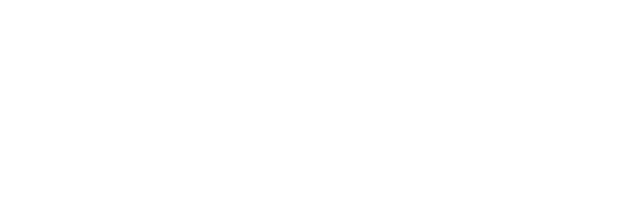
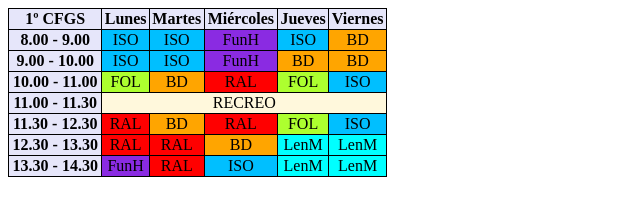
Before and after one commit to marcosva04/LM2324, a plain HTML site: page horario.html in a window 1280 px wide. Shown: the whole page, without its empty margins (0-640 px from the left). Drawn offline with Linux system fonts and the light colour scheme.

Commit message:
creación de tabla

```diff
--- a/horario.html
+++ b/horario.html
@@ -5,7 +5,38 @@
     <meta name="viewport" content="width=device-width, initial-scale=1.0">
     <title>HORARIO 1ºCFGS</title>
 </head>
+<style>
+    table, th, td {
+      border:1px solid black;
+      border-collapse: collapse;
+    }
+</style>
 <body>
-
+    <table style="width: 30%">
+        <tr align="center">
+            <th style="background-color: Lavender;">1º CFGS</th><th style="background-color: Lavender;">Lunes</th><th style="background-color: Lavender;">Martes</th><th style="background-color: Lavender;">Miércoles</th><th style="background-color: Lavender;">Jueves</th><th style="background-color: Lavender;">Viernes</th>
+        </tr>
+        <tr align="center">
+            <th style="background-color: Lavender;">8.00 - 9.00</th><td style="background-color: DeepSkyBlue;">ISO</td><td style="background-color: DeepSkyBlue;">ISO</td><td style="background-color: BlueViolet;">FunH</td><td style="background-color: DeepSkyBlue;">ISO</td><td style="background-color: orange">BD</td>
+        </tr>
+        <tr align="center">
+            <th style="background-color: Lavender;">9.00 - 10.00</th><td style="background-color: DeepSkyBlue;">ISO</td><td style="background-color: DeepSkyBlue;">ISO</td><td style="background-color: BlueViolet;">FunH</td><td style="background-color: orange">BD</td><td style="background-color: orange">BD</td>
+        </tr>
+        <tr align="center">
+            <th style="background-color: Lavender;">10.00 - 11.00</th><td style="background-color: greenyellow;">FOL</td><td style="background-color: orange">BD</td><td style="background-color: red;">RAL</td><td style="background-color: greenyellow;">FOL</td><td style="background-color: DeepSkyBlue;">ISO</td>
+        </tr>
+        <tr align="center">
+            <th style="background-color: Lavender;">11.00 - 11.30</th><td colspan="5" style="background-color: Cornsilk;">RECREO</td>
+        </tr>
+        <tr align="center">
+            <th style="background-color: Lavender;">11.30 - 12.30</th><td style="background-color: red;">RAL</td><td style="background-color: orange">BD</td><td style="background-color: red;">RAL</td><td style="background-color: greenyellow;">FOL</td><td style="background-color: DeepSkyBlue;">ISO</td>
+        </tr>
+        <tr align="center">
+            <th style="background-color: Lavender;">12.30 - 13.30</th><td style="background-color: red;">RAL</td><td style="background-color: red;">RAL</td><td style="background-color: orange">BD</td><td style="background-color: aqua;">LenM</td><td style="background-color: aqua;">LenM</td>
+        </tr>
+        <tr align="center">
+            <th style="background-color: Lavender;">13.30 - 14.30</th><td style="background-color: BlueViolet;">FunH</td><td style="background-color: red;">RAL</td><td style="background-color: DeepSkyBlue;">ISO</td><td style="background-color: aqua;">LenM</td><td style="background-color: aqua;">LenM</td>
+        </tr>
+    </table>
 </body>
 </html>
```
